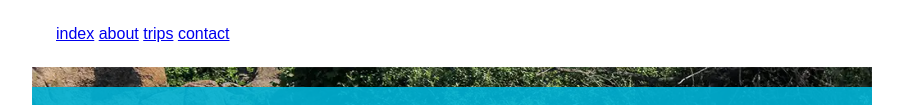
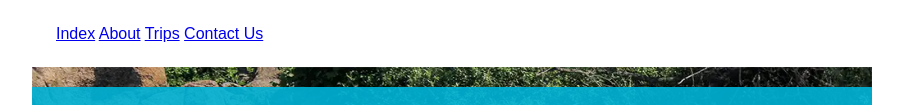
Before and after one commit to AmmonVR/wdd130, a plain HTML site: page wwr/about.html in a window 1280 px wide. Shown: the part 253-358 px from the top of the page, without its empty margins (188-1091 px from the left). Drawn offline with Linux system fonts and the light colour scheme.

Commit message:
modified:   wwr/about.html

```diff
--- a/wwr/about.html
+++ b/wwr/about.html
@@ -14,10 +14,10 @@
     <header>
         <img src="images/z-raftingcompas.jpg" alt="Rafting Travel">
         <nav>
-            <a href="index.html">index</a>
-            <a href="about.html">about</a>
-            <a href="trips.html">trips</a>
-            <a href="contact.html">contact</a>
+            <a href="index.html">Index</a>
+            <a href="about.html">About</a>
+            <a href="trips.html">Trips</a>
+            <a href="contact.html">Contact Us</a>
         </nav>
     </header>
 
```
